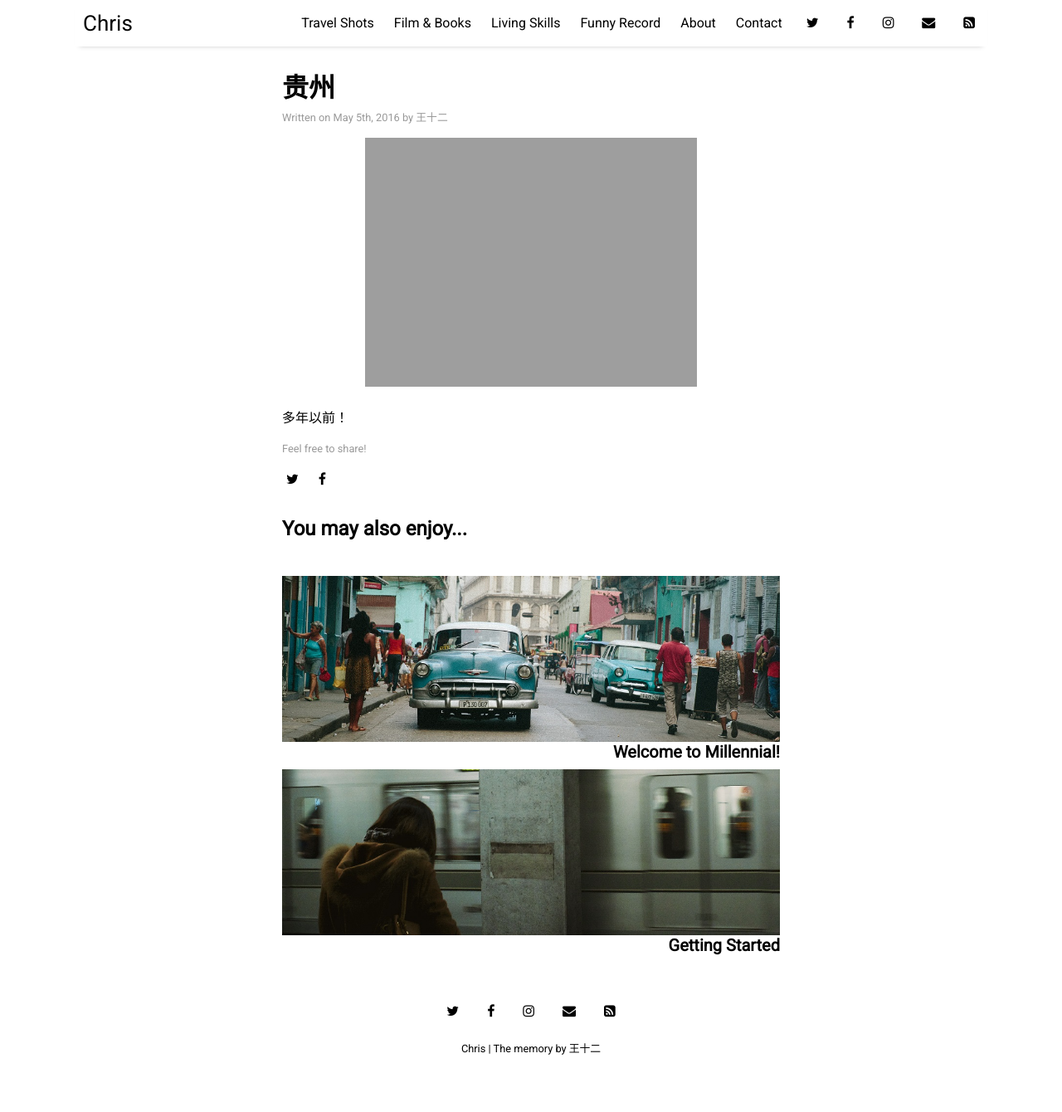
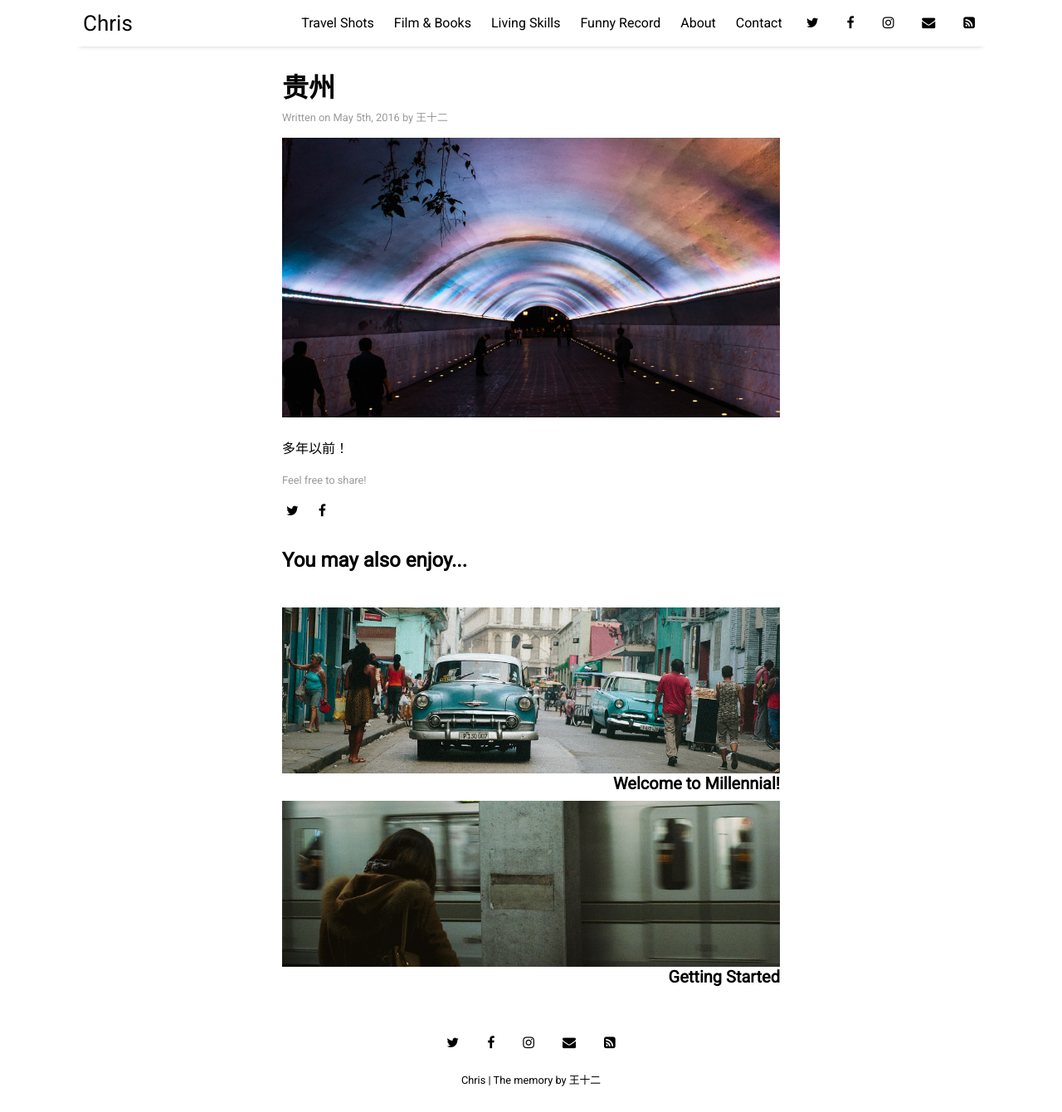
Before and after one commit to chriswang12/chriswang12.github.io, a Jekyll site: the page built from _posts/2016-05-05-learning-resources.md, in a window 1280 px wide and 1340 px high. Shown: the whole window at 83% size. Built offline with Jekyll 4.4.1, drawn with Linux system fonts in a browser that asks for light colours; nearby versions of some CDN libraries.

Commit message:
Update 2016-05-05-learning-resources.md

```diff
--- a/_posts/2016-05-05-learning-resources.md
+++ b/_posts/2016-05-05-learning-resources.md
@@ -4,8 +4,8 @@ title: "贵州"
 author: "王十二"
 categories: resources
 tags: [documentation,sample]
-image: guizhou-02.jpg；
-       guizhou-03.jpg；
+image: guizhou-02.jpg
+
 ---
 
 多年以前！
```
